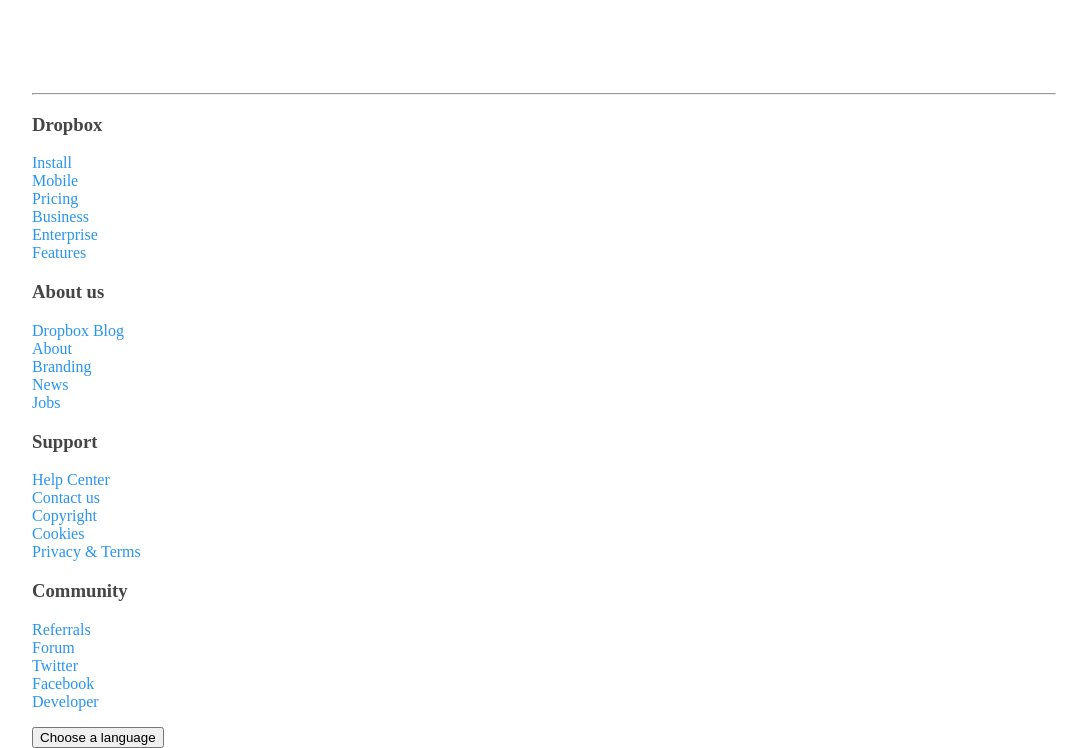
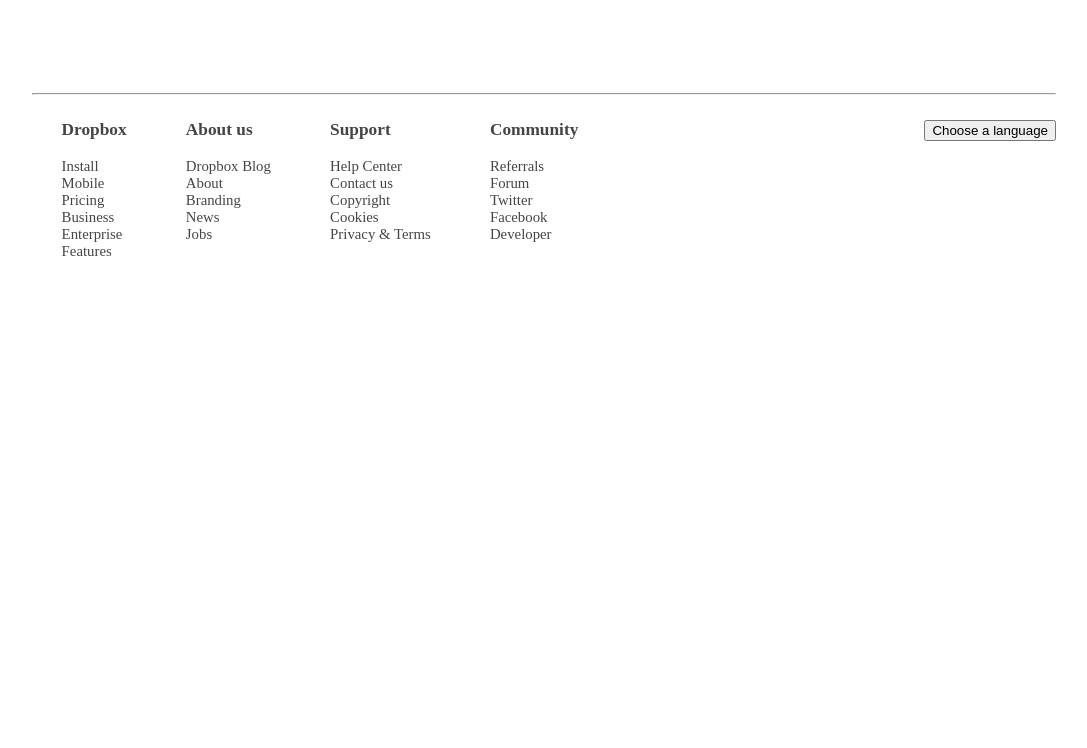
Before and after one commit to limmiehoang/internship-workspace, a PHP site: page /login.html in a window 1280 px wide. Shown: the part 527-1275 px from the top of the page, without its empty margins (96-1183 px from the left). After the commit the page ends 783 px from the top, so only its background shows below. Run offline with PHP 8.4, Linux system fonts and the light colour scheme.

Commit message:
feat(SignInUI): add css layout for footer

```diff
--- a/assets/css/style.css
+++ b/assets/css/style.css
@@ -117,3 +117,25 @@ ul {
 .text-input {
     width: 100%;
 }
+
+/* Footer */
+
+.footer-wrapper {
+    display: flex;
+    justify-content: space-between;
+    align-items: baseline;
+}
+
+.info-wrapper {
+    display: flex;
+    font-size: 0.925em;
+    font-weight: 100;
+}
+
+.info-col {
+    padding: 0 2em;
+}
+
+.info-col a {
+    color: inherit;
+}
```
